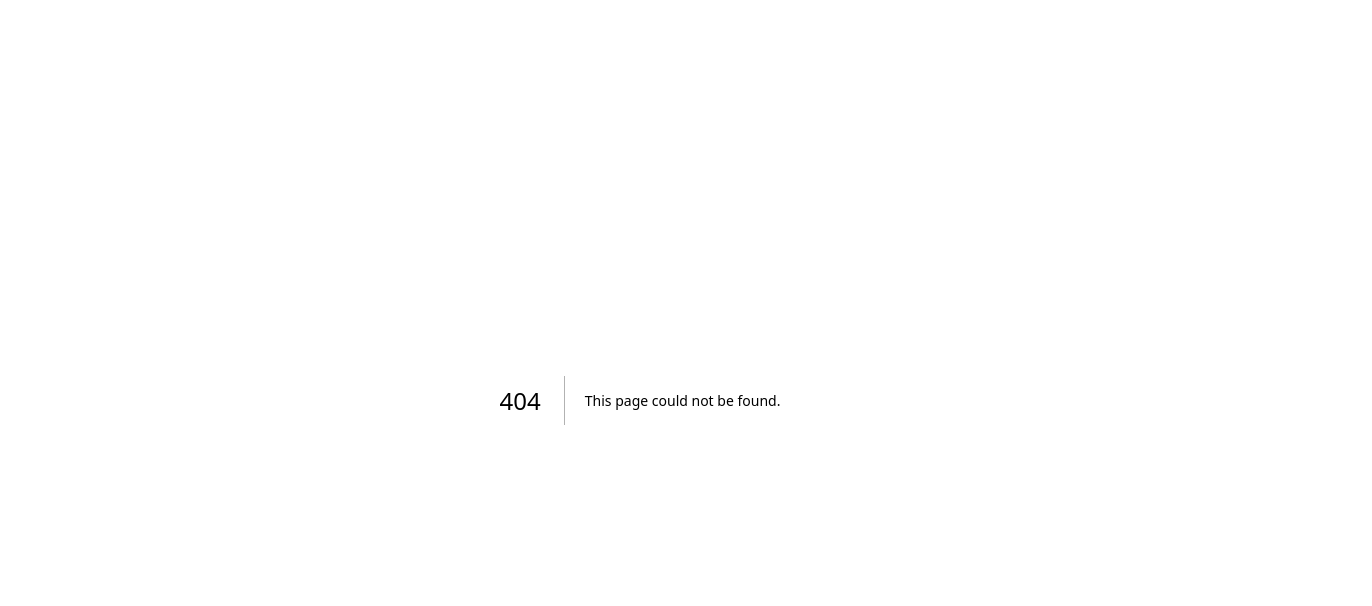
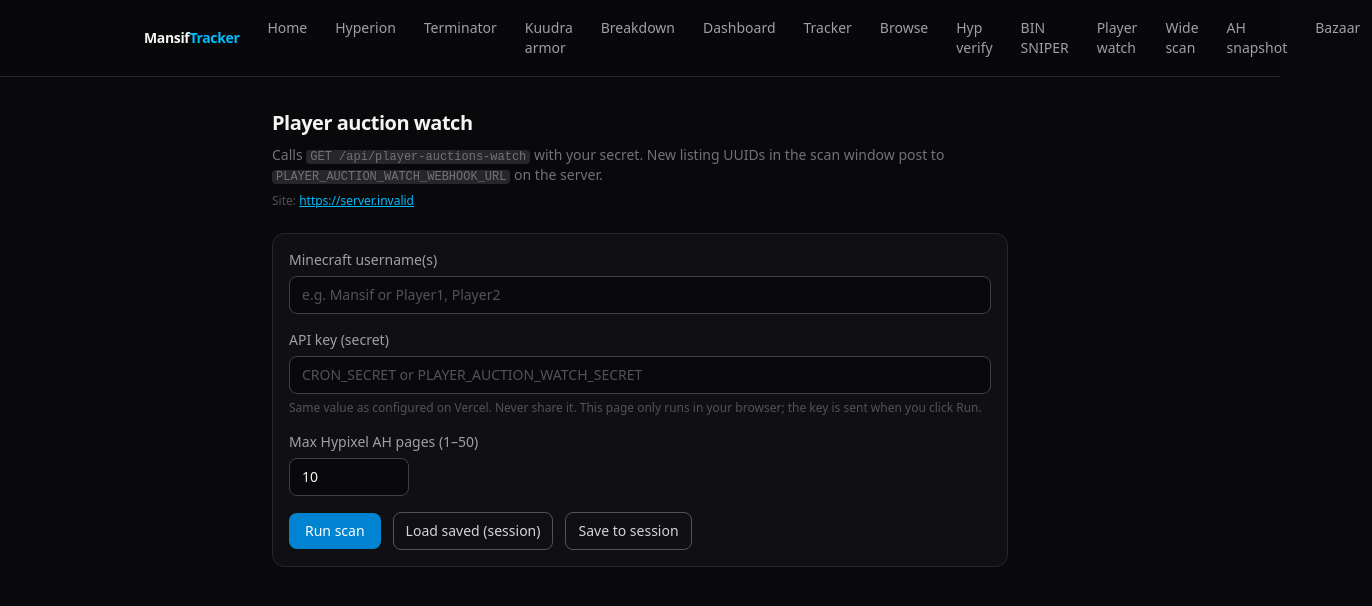
Before and after one commit to itsMansifingTime/mansiftracker, a Next.js app: page /player-watch in a window 1280 px wide. Before the commit this address had no page. Shown: the top 606 px of the page, 1372 px wide, since content can reach past the window. Built offline with nearby package versions, Linux system fonts and the light colour scheme; no server answers.

Commit message:
Add player-watch UI, nav link, and PUBLIC_SITE_URL default
Made-with: Cursor

```diff
--- /dev/null
+++ b/src/app/player-watch/page.tsx
@@ -0,0 +1,194 @@
+"use client";
+
+import { useCallback, useEffect, useState } from "react";
+import { Nav } from "@/components/Nav";
+import { PUBLIC_SITE_URL } from "@/lib/site-url";
+
+const SESSION_KEY_PLAYER = "playerWatchNames";
+const SESSION_KEY_SECRET = "playerWatchSecret";
+
+export default function PlayerWatchPage() {
+  const [players, setPlayers] = useState("");
+  const [apiSecret, setApiSecret] = useState("");
+  const [maxPages, setMaxPages] = useState(10);
+  const [running, setRunning] = useState(false);
+  const [result, setResult] = useState<unknown>(null);
+  const [error, setError] = useState<string | null>(null);
+
+  const loadFromSession = useCallback(() => {
+    try {
+      const p = sessionStorage.getItem(SESSION_KEY_PLAYER);
+      const s = sessionStorage.getItem(SESSION_KEY_SECRET);
+      if (p) setPlayers(p);
+      if (s) setApiSecret(s);
+    } catch {
+      /* ignore */
+    }
+  }, []);
+
+  const saveSession = useCallback(() => {
+    try {
+      sessionStorage.setItem(SESSION_KEY_PLAYER, players);
+      sessionStorage.setItem(SESSION_KEY_SECRET, apiSecret);
+    } catch {
+      /* ignore */
+    }
+  }, [players, apiSecret]);
+
+  useEffect(() => {
+    loadFromSession();
+  }, [loadFromSession]);
+
+  const runWatch = useCallback(async () => {
+    const secret = apiSecret.trim();
+    const raw = players.trim();
+    if (!secret) {
+      setError("Enter your API key (same as CRON_SECRET or PLAYER_AUCTION_WATCH_SECRET on the server).");
+      setResult(null);
+      return;
+    }
+    if (!raw) {
+      setError("Enter at least one Minecraft username (comma-separated for multiple).");
+      setResult(null);
+      return;
+    }
+
+    setRunning(true);
+    setError(null);
+    setResult(null);
+    try {
+      const q = new URLSearchParams();
+      q.set("players", raw);
+      q.set("secret", secret);
+      q.set("maxPages", String(Math.min(50, Math.max(1, Math.floor(maxPages) || 10))));
+      const res = await fetch(`/api/player-auctions-watch?${q}`, {
+        cache: "no-store",
+      });
+      const json = await res.json().catch(() => ({}));
+      setResult(json);
+      if (!res.ok) {
+        setError(
+          typeof json === "object" && json && "error" in json
+            ? String((json as { error: string }).error)
+            : `HTTP ${res.status}`
+        );
+      }
+    } catch (e) {
+      setError(e instanceof Error ? e.message : String(e));
+      setResult(null);
+    } finally {
+      setRunning(false);
+    }
+  }, [apiSecret, players, maxPages]);
+
+  return (
+    <div className="flex min-h-full flex-1 flex-col bg-zinc-950 text-zinc-100">
+      <Nav />
+      <main className="mx-auto flex w-full max-w-3xl flex-1 flex-col gap-6 px-4 py-8">
+        <div>
+          <h1 className="text-xl font-semibold tracking-tight">Player auction watch</h1>
+          <p className="mt-2 text-sm text-zinc-500">
+            Calls{" "}
+            <code className="rounded bg-zinc-800 px-1 text-xs">
+              GET /api/player-auctions-watch
+            </code>{" "}
+            with your secret. New listing UUIDs in the scan window post to{" "}
+            <code className="rounded bg-zinc-800 px-1 text-xs">
+              PLAYER_AUCTION_WATCH_WEBHOOK_URL
+            </code>{" "}
+            on the server.
+          </p>
+          <p className="mt-2 text-xs text-zinc-600">
+            Site:{" "}
+            <a
+              href={PUBLIC_SITE_URL}
+              className="text-sky-400 underline hover:text-sky-300"
+            >
+              {PUBLIC_SITE_URL}
+            </a>
+          </p>
+        </div>
+
+        <div className="flex flex-col gap-4 rounded-xl border border-zinc-800 bg-zinc-900/50 p-4">
+          <label className="flex flex-col gap-1.5 text-sm">
+            <span className="text-zinc-400">Minecraft username(s)</span>
+            <input
+              type="text"
+              value={players}
+              onChange={(e) => setPlayers(e.target.value)}
+              placeholder="e.g. Mansif or Player1, Player2"
+              className="rounded-lg border border-zinc-700 bg-zinc-950 px-3 py-2 text-zinc-100 placeholder:text-zinc-600 focus:border-sky-600 focus:outline-none focus:ring-1 focus:ring-sky-600"
+              autoComplete="off"
+            />
+          </label>
+
+          <label className="flex flex-col gap-1.5 text-sm">
+            <span className="text-zinc-400">API key (secret)</span>
+            <input
+              type="password"
+              value={apiSecret}
+              onChange={(e) => setApiSecret(e.target.value)}
+              placeholder="CRON_SECRET or PLAYER_AUCTION_WATCH_SECRET"
+              className="rounded-lg border border-zinc-700 bg-zinc-950 px-3 py-2 text-zinc-100 placeholder:text-zinc-600 focus:border-sky-600 focus:outline-none focus:ring-1 focus:ring-sky-600"
+              autoComplete="off"
+            />
+            <span className="text-xs text-zinc-600">
+              Same value as configured on Vercel. Never share it. This page only runs in your browser; the key is sent when you click Run.
+            </span>
+          </label>
+
+          <label className="flex flex-col gap-1.5 text-sm">
+            <span className="text-zinc-400">Max Hypixel AH pages (1–50)</span>
+            <input
+              type="number"
+              min={1}
+              max={50}
+              value={maxPages}
+              onChange={(e) =>
+                setMaxPages(Number.parseInt(e.target.value, 10) || 10)
+              }
+              className="max-w-[120px] rounded-lg border border-zinc-700 bg-zinc-950 px-3 py-2 text-zinc-100 focus:border-sky-600 focus:outline-none focus:ring-1 focus:ring-sky-600"
+            />
+          </label>
+
+          <div className="flex flex-wrap items-center gap-3">
+            <button
+              type="button"
+              disabled={running}
+              onClick={() => void runWatch()}
+              className="rounded-lg bg-sky-600 px-4 py-2 text-sm font-medium text-white transition hover:bg-sky-500 disabled:opacity-50"
+            >
+              {running ? "Running…" : "Run scan"}
+            </button>
+            <button
+              type="button"
+              onClick={loadFromSession}
+              className="rounded-lg border border-zinc-600 px-3 py-2 text-sm text-zinc-300 hover:bg-zinc-800"
+            >
+              Load saved (session)
+            </button>
+            <button
+              type="button"
+              onClick={saveSession}
+              className="rounded-lg border border-zinc-600 px-3 py-2 text-sm text-zinc-300 hover:bg-zinc-800"
+            >
+              Save to session
+            </button>
+          </div>
+        </div>
+
+        {error && (
+          <div className="rounded-lg border border-red-900/60 bg-red-950/40 px-3 py-2 text-sm text-red-200">
+            {error}
+          </div>
+        )}
+
+        {result != null && (
+          <pre className="overflow-x-auto rounded-lg border border-zinc-800 bg-zinc-950 p-4 text-xs text-zinc-300">
+            {JSON.stringify(result, null, 2)}
+          </pre>
+        )}
+      </main>
+    </div>
+  );
+}
--- a/src/components/Nav.tsx
+++ b/src/components/Nav.tsx
@@ -11,6 +11,7 @@ const links = [
   { href: "/browse", label: "Browse" },
   { href: "/hyperion-bin-verify", label: "Hyp verify" },
   { href: "/bin-sniper", label: "BIN SNIPER" },
+  { href: "/player-watch", label: "Player watch" },
   { href: "/wide-bin-scan", label: "Wide scan" },
   { href: "/ah-snapshot", label: "AH snapshot" },
   { href: "/bazaar-snapshot", label: "Bazaar" },
--- /dev/null
+++ b/src/lib/site-url.ts
@@ -0,0 +1,7 @@
+/**
+ * Public production URL for MansifTracker.
+ * Override locally with `NEXT_PUBLIC_APP_URL` (e.g. http://localhost:3000).
+ */
+export const PUBLIC_SITE_URL =
+  process.env.NEXT_PUBLIC_APP_URL?.trim() ||
+  "https://mansiftracker.vercel.app";
```
Also changed, not shown: 1 other file (tests, documents, lock files or other folders).
